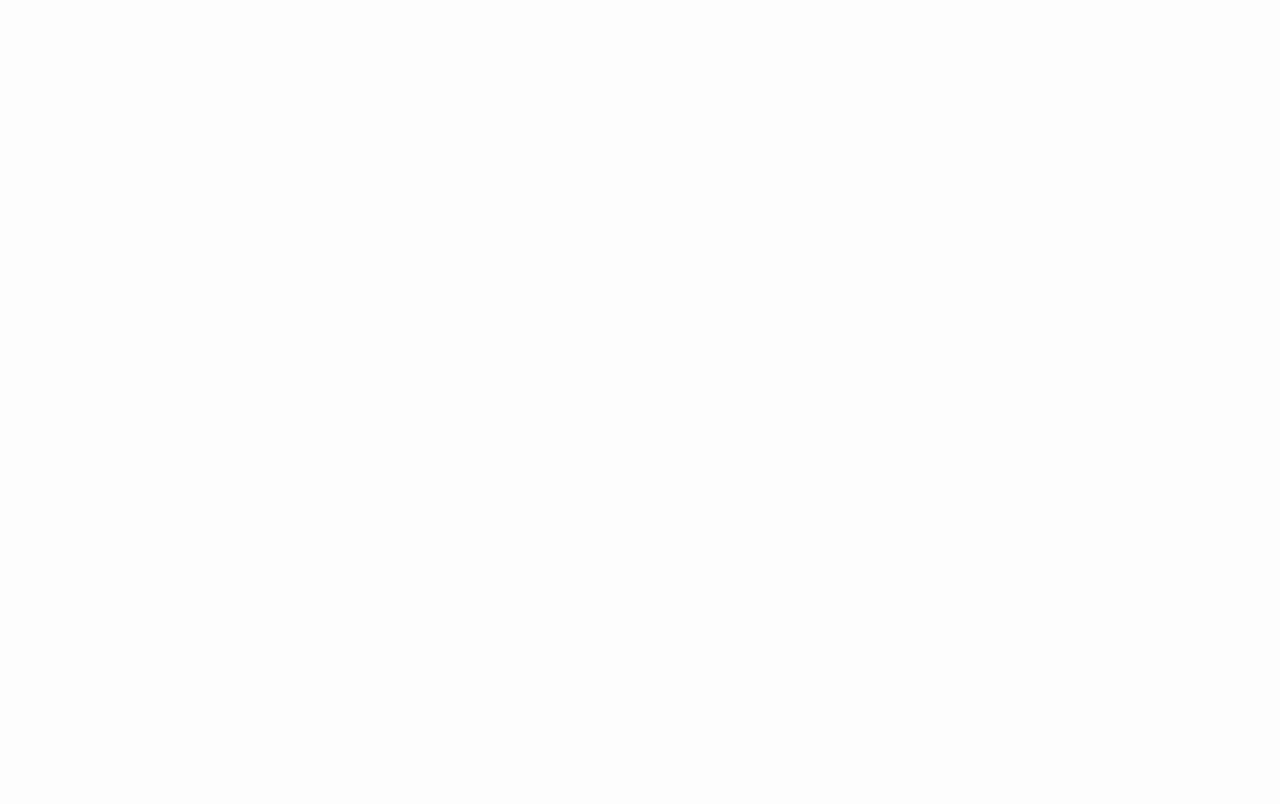
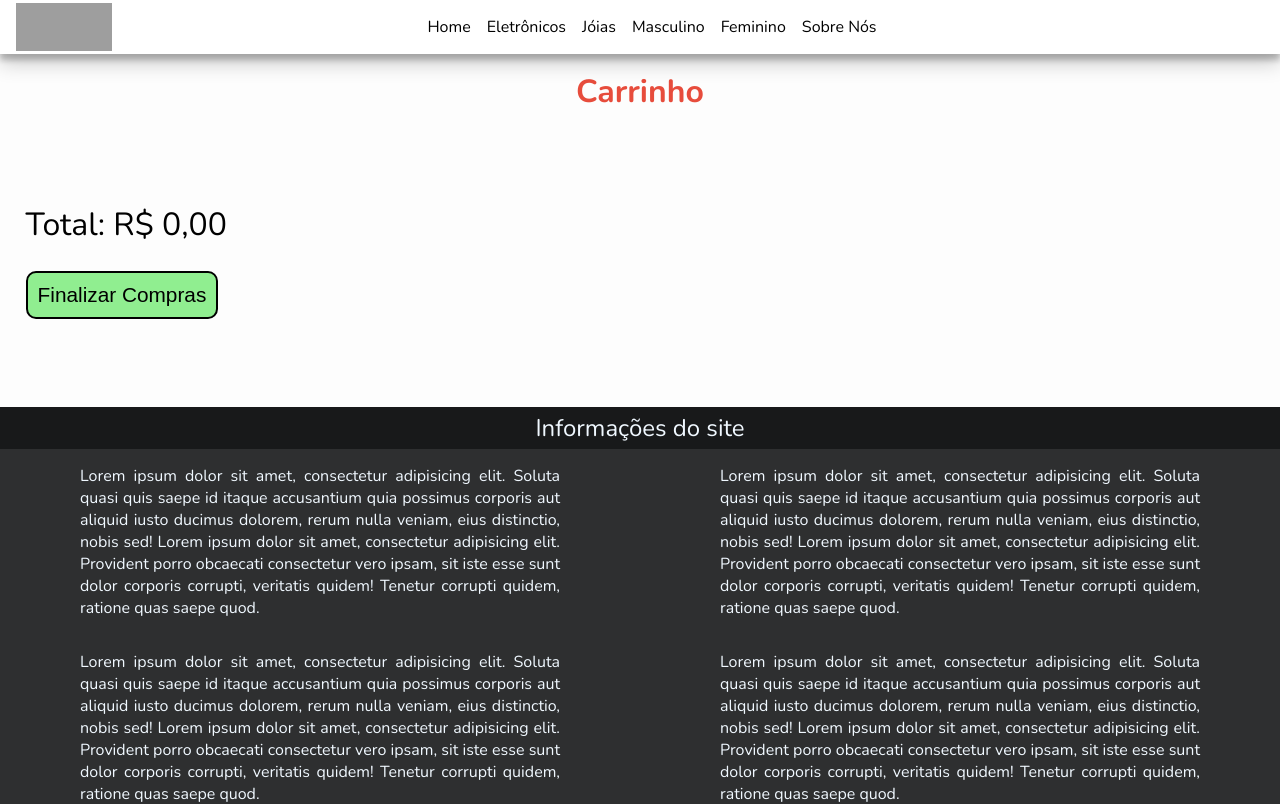
Before and after one commit to iTzMvz/tutorial1-mobile, a Vue app: page /cart in a window 1280 px wide. Before the commit this address had no page. Shown: the top 804 px of the page. Built offline with nearby package versions, Linux system fonts and the light colour scheme; grey boxes are pictures that could not be loaded; some icons are missing.

Commit message:
Criação view carrinho

```diff
--- a/dev-dist/sw.js
+++ b/dev-dist/sw.js
@@ -82,7 +82,7 @@
     "revision": "3ca0b8505b4bec776b69afdba2768812"
   }, {
     "url": "index.html",
-    "revision": "0.9nmi3ucd91"
+    "revision": "0.i94k4od210g"
   }], {});
   workbox.cleanupOutdatedCaches();
   workbox.registerRoute(new workbox.NavigationRoute(workbox.createHandlerBoundToURL("index.html"), {
--- /dev/null
+++ b/src/components/Carrinho.vue
@@ -0,0 +1,78 @@
+<script setup>
+import { useCarrinhoStore } from '@/stores/carrinho'
+import { formatPrice } from '@/stores/price'
+
+const { carrinho } = useCarrinhoStore()
+</script>
+<template>
+  <h1>Carrinho</h1>
+  <div class="container">
+    <div class="produtos">
+      <div class="item" v-for="(item, index) in carrinho" :key="index">
+        <div class="nome">{{ item.title }}</div>
+        <img :src="item.image" alt="" class="imagem" />
+        <div class="preco">{{ formatPrice(item.price) }}</div>
+      </div>
+    </div>
+    <div class="info-carrinho">
+      <div>Total: {{ formatPrice(carrinho.reduce((acc, item) => acc + item.price, 0)) }}</div>
+      <button class="final">Finalizar Compras</button>
+    </div>
+  </div>
+</template>
+<style scoped>
+h1 {
+  text-align: center;
+  margin-top: 1rem;
+}
+
+.produtos {
+  width: 100%;
+  display: flex;
+  flex-direction: row;
+  flex-wrap: wrap;
+  gap: 1rem;
+  margin: 2%;
+}
+.item {
+  display: flex;
+  justify-content: space-between;
+  width: 40%;
+  border: 2px solid black;
+  border-radius: 10px;
+  flex-wrap: wrap;
+}
+.nome {
+  padding: 10px;
+  width: 75%;
+}
+.preco {
+  padding: 10px;
+}
+.imagem {
+  width: 20%;
+  padding: 10px;
+  margin: 10px;
+  display: flex;
+  justify-content: center;
+  align-items: center;
+}
+.info-carrinho {
+  font-size: 2rem;
+  margin: 5% 2%;
+}
+.final{
+    margin: 2% 0;
+    font-size: 1.3rem;
+    padding: 10px;
+    border-radius: 10px;
+    background-color: lightgreen;
+    border: 2px solid black;
+}
+@media screen and (max-width: 768px) {
+  .imagem {
+    width: 30%;
+    height: 30%;
+  }
+}
+</style>
--- a/src/components/ListagemCarrinho.vue
+++ b/src/components/ListagemCarrinho.vue
@@ -3,7 +3,6 @@
 import { formatPrice } from '@/stores/price'
 
 const { carrinho } = useCarrinhoStore()
-
 </script>
 
 <template>
@@ -12,11 +11,13 @@
       <div class="nome">{{ item.title }}</div>
       <div class="preco">{{ formatPrice(item.price) }}</div>
       <img :src="item.image" alt="" class="imagem" />
-      <button @click="removeItem(index)">X</button>
     </div>
     <div class="info-carrinho">
       <hr />
       <div>Total: {{ formatPrice(carrinho.reduce((acc, item) => acc + item.price, 0)) }}</div>
+      <div class="ver-carrinho">
+        <RouterLink to="/cart" class="paginas">Ver Carrinho</RouterLink>
+      </div>
     </div>
   </div>
 </template>
@@ -68,4 +69,11 @@
 ::-webkit-scrollbar {
   display: none;
 }
+.paginas {
+  text-decoration: none;
+  color: black;
+}
+.paginas:hover {
+  color: lightcoral;
+}
 </style>
--- a/src/router/index.js
+++ b/src/router/index.js
@@ -17,6 +17,11 @@
       path: '/product/:id',
       name: 'product',
       component: () => import('../views/ProductView.vue')
+    },
+    {
+      path: '/cart',
+      name: 'cart',
+      component: () => import('../views/CarrinhoView.vue')
     }
   ]
 })
--- /dev/null
+++ b/src/views/CarrinhoView.vue
@@ -0,0 +1,14 @@
+<script setup>
+import MenuSuperior from '@/components/MenuSuperior.vue';
+import Carrinho from '@/components/Carrinho.vue';
+import { useMonitor } from '@/composables/monitor';
+
+const { menu } = useMonitor()
+</script>
+<template>
+    <MenuSuperior />
+    <Carrinho />
+    <component :is="menu" />
+</template>
+<style scoped>
+</style>
```
